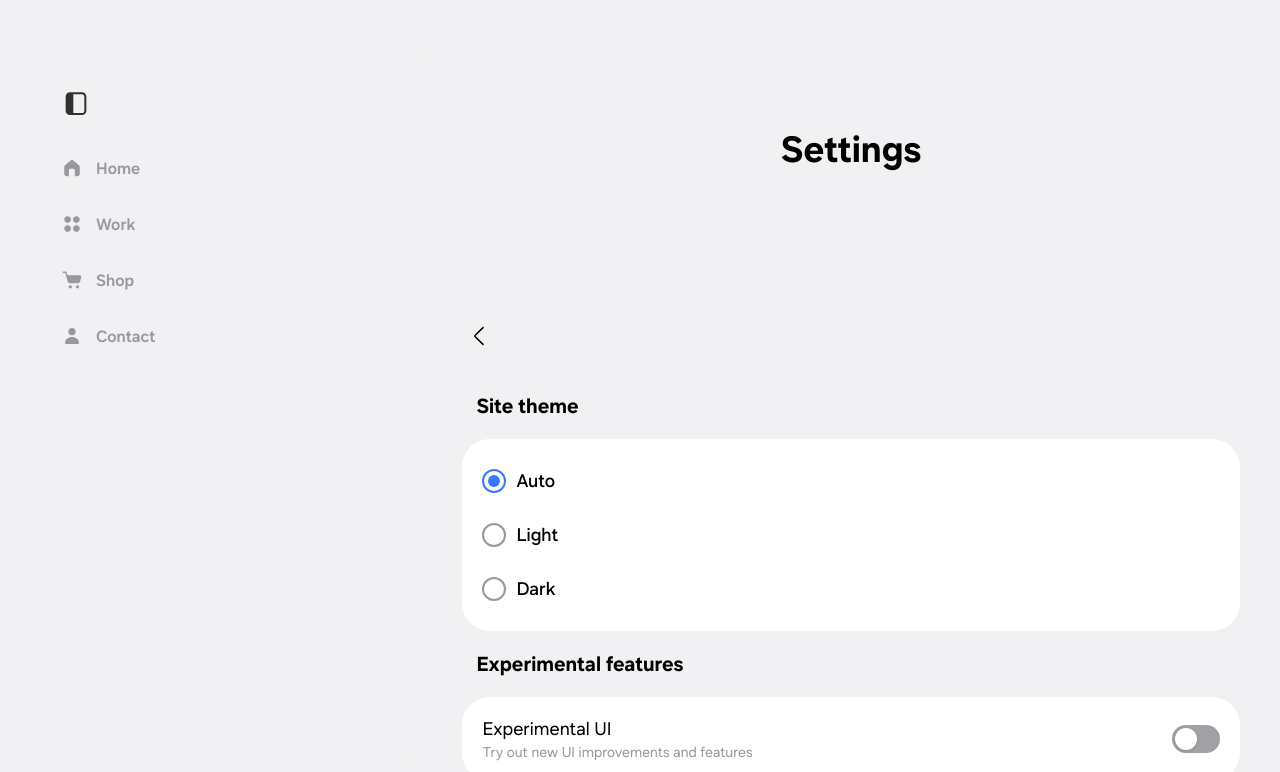
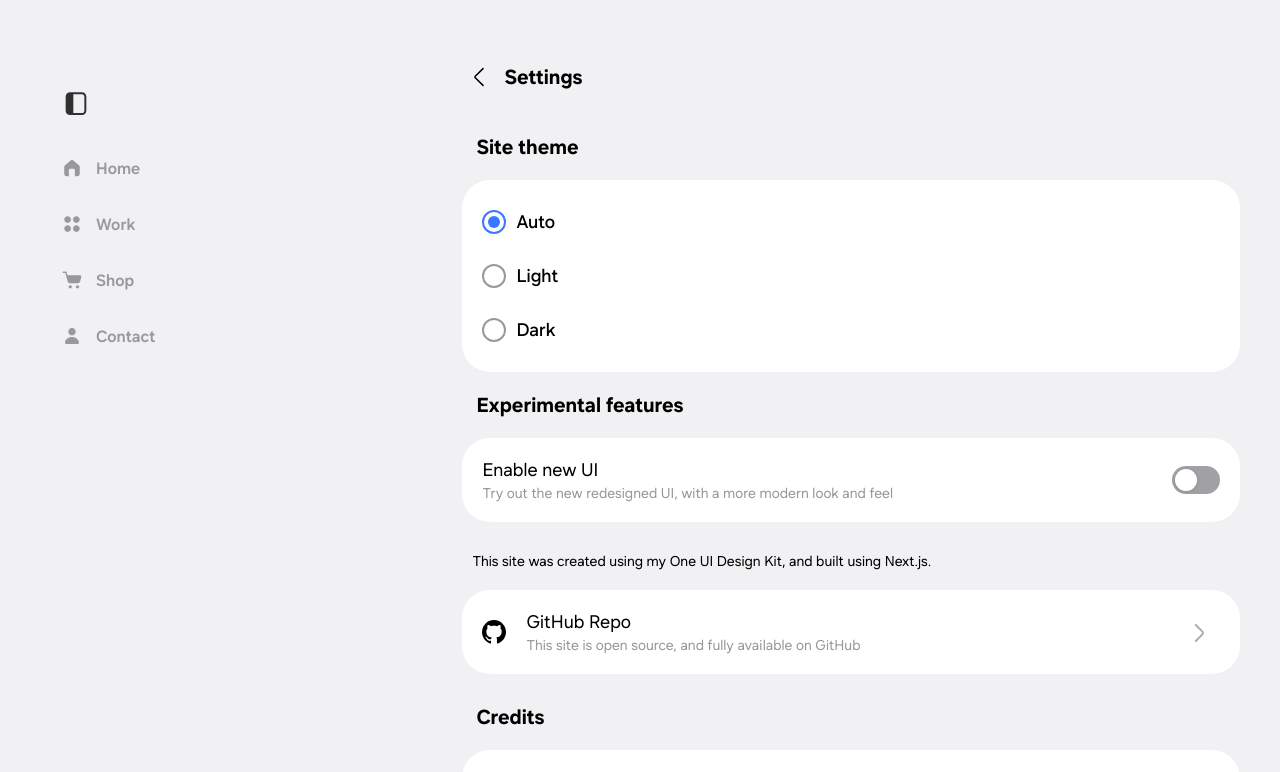
Before and after one commit to SadLinusGuy0/TJG-Website, a Next.js app: page /settings in a window 1280 px wide. Shown: the top 772 px of the page. Built offline with nearby package versions, Linux system fonts and the light colour scheme; a web font is replaced by a local one.

Commit message:
Remove large header from Settings

```diff
--- a/app/index.css
+++ b/app/index.css
@@ -759,7 +759,7 @@ button.list4:hover {
 }
 
 .title-container .title {
-    font-size: var(--subheading-size);
+    font-size: var(--subtitle-size);
     padding: 0;
     margin: 0;
 }
@@ -1066,6 +1066,9 @@ button.list4:hover {
         margin-left: 11% !important;
         padding-left: 100px !important;
         padding-right: 100px !important;
+    }
+    .top-app-bar {
+        margin-top: 40px;
     }
 }
 
@@ -1736,3 +1739,9 @@ html[data-theme="light"] {
   --primary: var(--light-primary);
   --accent: var(--accent);
 }
+
+.settings-page .progressive-blur-overlay {
+  height: 48px !important;
+  mask-image: linear-gradient(to bottom, black 0%, transparent 100%) !important;
+  -webkit-mask-image: linear-gradient(to bottom, black 0%, transparent 100%) !important;
+}
--- a/app/settings/page.tsx
+++ b/app/settings/page.tsx
@@ -21,10 +21,6 @@ function SettingsContent() {
 
   return (
     <div className="main-content" style={{ animation: 'fadeInUp 0.4s cubic-bezier(0.2, 0.9, 0.3, 1) forwards', opacity: 0 }}>
-      <div className="header-container">
-        <div className="title" style={{ paddingBottom: '40px' }}>Settings</div>
-      </div>
-      <div className="blank-div">
       <div className="top-app-bar">
         <div className="top-app-bar-container" style={{ justifyContent: 'flex-start', paddingLeft: '10px' }}>
           <Link href={from} className="top-app-bar-icon" aria-label="Back">
@@ -32,8 +28,12 @@ function SettingsContent() {
               <path fillRule="evenodd" clipRule="evenodd" d="M9.56416 2.15216C9.85916 1.86116 9.86316 1.38616 9.57216 1.09116C9.28116 0.797162 8.80616 0.794162 8.51116 1.08516L0.733159 8.75516C0.397159 9.08616 0.212158 9.52916 0.212158 10.0012C0.212158 10.4722 0.397159 10.9162 0.733159 11.2472L8.51116 18.9162C8.65716 19.0592 8.84716 19.1312 9.03816 19.1312C9.23116 19.1312 9.42516 19.0562 9.57216 18.9082C9.86316 18.6132 9.85916 18.1382 9.56416 17.8472L1.78716 10.1782C1.72116 10.1152 1.71216 10.0402 1.71216 10.0012C1.71216 9.96216 1.72116 9.88616 1.78716 9.82316L9.56416 2.15216Z" fill="var(--primary)"/>
             </svg>
           </Link>
+          <div className="title-container">
+            <div className="title">Settings</div>
+          </div>
         </div>
       </div>
+      <div className="blank-div">
         <div className="container1">
           <div className="title">Site theme</div>
         </div>
@@ -81,9 +81,9 @@ function SettingsContent() {
         </div>
         <label htmlFor="experimental-ui-toggle" className="list3" style={{ cursor: 'pointer' }}>
           <div className="test-toggle-group">
-            <div className="body-text">Experimental UI</div>
+            <div className="body-text">Enable new UI</div>
             <div className="information-wrapper">
-              <div className="information">Try out new UI improvements and features</div>
+              <div className="information">Try out the new redesigned UI, with a more modern look and feel</div>
             </div>
           </div>
           <div className="toggle-switch">
@@ -102,7 +102,7 @@ function SettingsContent() {
             <div className="test-toggle-group">
               <div className="body-text">Blur effects</div>
               <div className="information-wrapper">
-                <div className="information">Enable or disable the new blur effects</div>
+                <div className="information">Enable or disable the new blur effects on scroll</div>
               </div>
             </div>
             <div className="toggle-switch">
@@ -194,7 +194,7 @@ function SettingsContent() {
 
 export default function Settings() {
   return (
-    <div className="index">
+    <div className="index settings-page">
       <div className="containers">
         <Navigation hideMobile={true} />
         <Suspense fallback={<div>Loading...</div>}>
--- a/app/work/oneui-design-kit/page.tsx
+++ b/app/work/oneui-design-kit/page.tsx
@@ -27,7 +27,7 @@ export default function OneUIDesignKitPage() {
     <div className="index">
       <div className="containers">
         <Navigation hideMobile={true} />
-        <div className="main-content" style={{ animation: 'fadeInUp 0.4s cubic-bezier(0.2, 0.9, 0.3, 1) forwards', opacity: 0, marginTop: 32 }}>
+        <div className="main-content" style={{ animation: 'fadeInUp 0.4s cubic-bezier(0.2, 0.9, 0.3, 1) forwards', opacity: 0 }}>
           <div className="top-app-bar">
             <div className="top-app-bar-container" style={{ justifyContent: 'flex-start', paddingLeft: '10px' }}>
               <Link href="/work" className="top-app-bar-icon" aria-label="Back">
```
